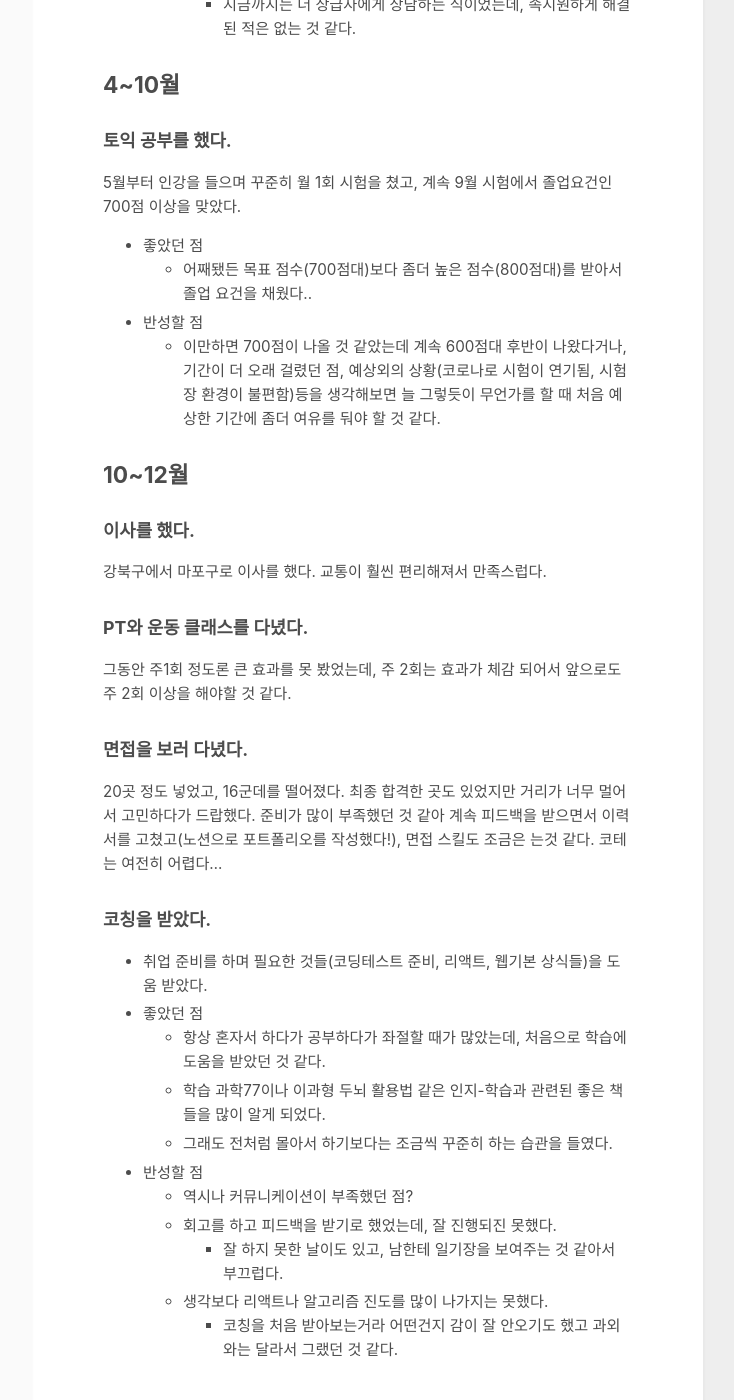
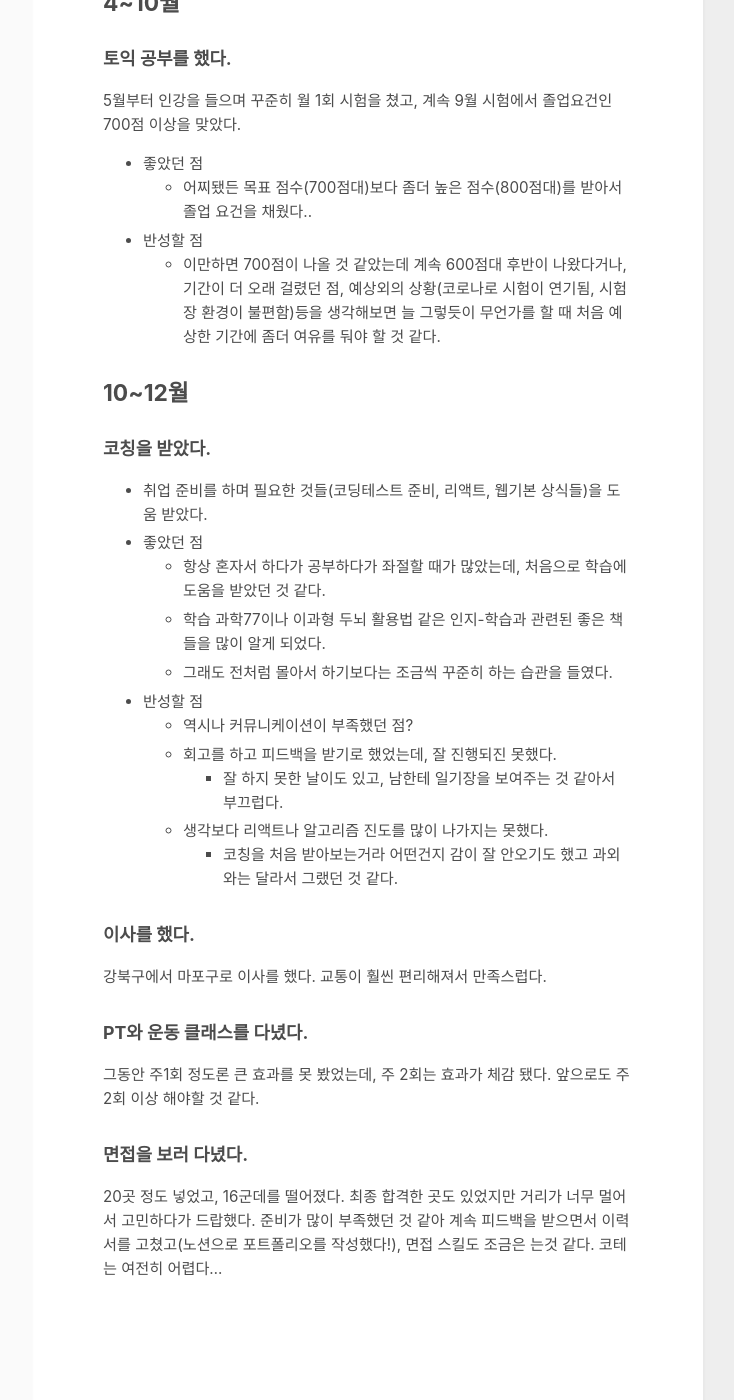
Before and after one commit to Lysimachia/lysimachia.github.io, a Jekyll site: the page built from _posts/2021-12-21-작성중.md, in a window 1280 px wide and 1400 px high, scrolled down 713 px. Shown: the whole window, without its empty margins (417-1151 px from the left). Built offline with Jekyll 4.4.1, drawn with Linux system fonts in a browser that asks for light colours; some of the changed text lies outside the part shown.

Commit message:
20211221

```diff
--- a/_posts/2021-12-21-작성중.md
+++ b/_posts/2021-12-21-작성중.md
@@ -13,15 +13,13 @@ Angular와 애자일, TDD 등을 처음 접해서 적응하느라 정신이 없
   - 창업지원센터 내에 있었기때문에, 스타트업의 분위기를 알 수 있었다.
 - 반성할 점
   - 커뮤니케이션이 부족했던 것 같다.(양과 질 모두)
-    - 비폭력 대화를 배워야 하지 않을까...
-    - 나한테 적대적(으로 느껴지는)인 사람(그러나 협업해야하는)에게 어떻게 대해야 할까?
-    - 지금까지는 더 상급자에게 상담하는 식이었는데, 속시원하게 해결된 적은 없는 것 같다.
+    - 비폭력 대화법을 배워보면 좋지 않을까...
 
 ## 4~10월
 ### 토익 공부를 했다.
 5월부터 인강을 들으며 꾸준히 월 1회 시험을 쳤고, 계속 9월 시험에서 졸업요건인 700점 이상을 맞았다.
 - 좋았던 점
-  - 어째됐든 목표 점수(700점대)보다 좀더 높은 점수(800점대)를 받아서 졸업 요건을 채웠다..
+  - 어찌됐든 목표 점수(700점대)보다 좀더 높은 점수(800점대)를 받아서 졸업 요건을 채웠다..
 - 반성할 점
   - 이만하면 700점이 나올 것 같았는데 계속 600점대 후반이 나왔다거나, 기간이 더 오래 걸렸던 점,
   예상외의 상황(코로나로 시험이 연기됨, 시험장 환경이 불편함)등을 생각해보면 늘 그렇듯이 무언가를 할 때
@@ -29,14 +27,7 @@ Angular와 애자일, TDD 등을 처음 접해서 적응하느라 정신이 없
 
 
 ## 10~12월
-### 이사를 했다.
-강북구에서 마포구로 이사를 했다. 교통이 훨씬 편리해져서 만족스럽다.
-### PT와 운동 클래스를 다녔다.
-그동안 주1회 정도론 큰 효과를 못 봤었는데, 주 2회는 효과가 체감 되어서 앞으로도 주 2회 이상을 해야할 것 같다.
-### 면접을 보러 다녔다.
-20곳 정도 넣었고, 16군데를 떨어졌다. 최종 합격한 곳도 있었지만 거리가 너무 멀어서 고민하다가 드랍했다.
-준비가 많이 부족했던 것 같아 계속 피드백을 받으면서 이력서를 고쳤고(노션으로 포트폴리오를 작성했다!), 면접 스킬도 조금은 는것 같다.
-코테는 여전히 어렵다...
+
 ### 코칭을 받았다.
   - 취업 준비를 하며 필요한 것들(코딩테스트 준비, 리액트, 웹기본 상식들)을 도움 받았다.
   - 좋았던 점
@@ -49,3 +40,12 @@ Angular와 애자일, TDD 등을 처음 접해서 적응하느라 정신이 없
       - 잘 하지 못한 날이도 있고, 남한테 일기장을 보여주는 것 같아서 부끄럽다.
     - 생각보다 리액트나 알고리즘 진도를 많이 나가지는 못했다.
       - 코칭을 처음 받아보는거라 어떤건지 감이 잘 안오기도 했고 과외와는 달라서 그랬던 것 같다.
+
+### 이사를 했다.
+강북구에서 마포구로 이사를 했다. 교통이 훨씬 편리해져서 만족스럽다.
+### PT와 운동 클래스를 다녔다.
+그동안 주1회 정도론 큰 효과를 못 봤었는데, 주 2회는 효과가 체감 됐다. 앞으로도 주 2회 이상 해야할 것 같다.
+### 면접을 보러 다녔다.
+20곳 정도 넣었고, 16군데를 떨어졌다. 최종 합격한 곳도 있었지만 거리가 너무 멀어서 고민하다가 드랍했다.
+준비가 많이 부족했던 것 같아 계속 피드백을 받으면서 이력서를 고쳤고(노션으로 포트폴리오를 작성했다!), 면접 스킬도 조금은 는것 같다.
+코테는 여전히 어렵다...
```
Also changed, not shown: other parts of _posts/2021-12-21-작성중.md (+1 -1 lines).
